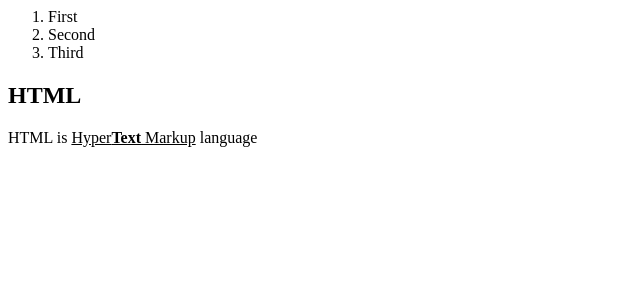
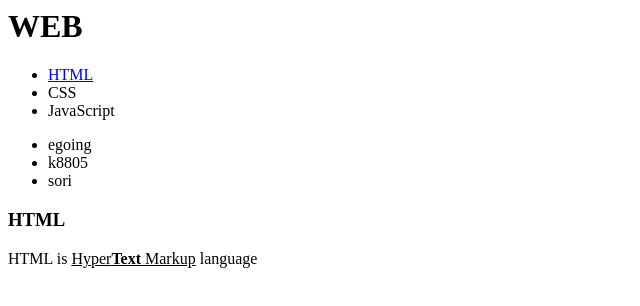
Before and after one commit to IMHOJEONG/2019-01-Web-Programming, a plain HTML site: page Web/1.html in a window 1280 px wide. Shown: the whole page, without its empty margins (0-640 px from the left). Drawn offline with Linux system fonts and the light colour scheme.

Commit message:
Update 1.html

```diff
--- a/Web/1.html
+++ b/Web/1.html
@@ -4,16 +4,22 @@
 <meta charset="utf-8">
 </head>
 <body>
+        <h1>WEB</h1>
 <nav>
-<ol>
-<li>First</li>
-<li>Second</li>
-<li>Third</li>
-</ol>
+    <ul>
+        <li><a href="1.html" target="_blank">HTML</a></li>
+        <li><a>CSS</a></li>
+        <li><a>JavaScript</a></li>
+    </ul>
+    <ul>
+        <li>egoing</li>
+        <li>k8805</li>
+        <li>sori</li>
+    </ul>
 </nav>
 <article>
-<h1>HTML</h1>
-HTML is <u>Hyper<strong>Text</strong> Markup</u> language
+        <h3>HTML</h3>
+    HTML is <u>Hyper<strong>Text</strong> Markup</u> language
 </article>
 </body>
 </html>
```
